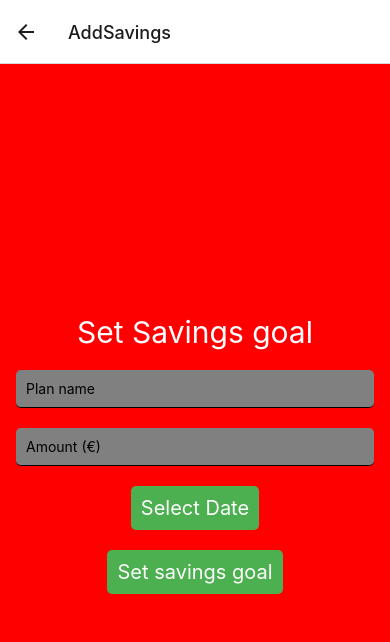
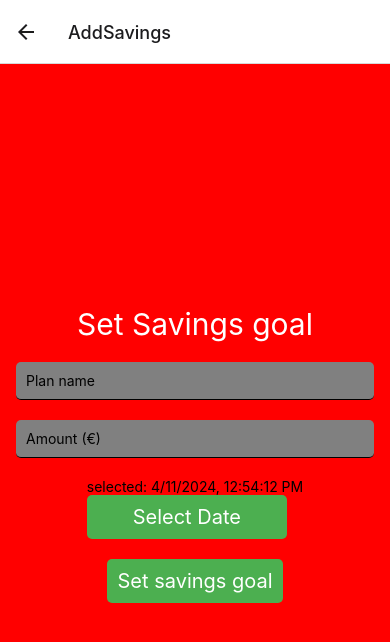
Before and after one commit to TVT22SPOMobiilikehitysprojekti/SmartSaver, a React Native app: screen /AddSavings in a window 390 px wide. Shown: the top 642 px of the page. Built offline with nearby package versions, Linux system fonts and the light colour scheme.

Commit message:
savingsgoal changes

```diff
--- a/screens/addSavings.js
+++ b/screens/addSavings.js
@@ -1,5 +1,5 @@
 import React, { useState } from 'react';
-import { View, TextInput, StyleSheet, Text, Pressable, TouchableWithoutFeedback, Keyboard, Alert} from 'react-native';
+import { View, TextInput, StyleSheet, Text, Pressable, TouchableWithoutFeedback, Keyboard, Alert, SafeAreaView} from 'react-native';
 import DateTimePicker from '@react-native-community/datetimepicker';
 import { auth } from '../firebase/Config';
 import { saveUserSavingsGoal } from '../firebase/Shortcuts';
@@ -71,9 +71,12 @@ const AddSavingScreen = () => {
         onChangeText={setAmount}
         keyboardType="numeric"
       />
+      <SafeAreaView>
+        <Text>selected: {date.toLocaleString()}</Text>
         <Pressable style={styles.showDatePickerButton} onPress={() => setShowDatePicker(true)}>
         <Text style={styles.buttonText}>Select Date</Text>
       </Pressable>
+
       {showDatePicker && (
         <DateTimePicker
           style={styles.datePicker}
@@ -88,7 +91,7 @@ const AddSavingScreen = () => {
           }}
         />
       )}
-
+      </SafeAreaView>
       <Pressable style={styles.setSavingsButton} onPress={handleSave} >
     <Text style={styles.buttonText}>Set savings goal</Text>
   </Pressable>
```
